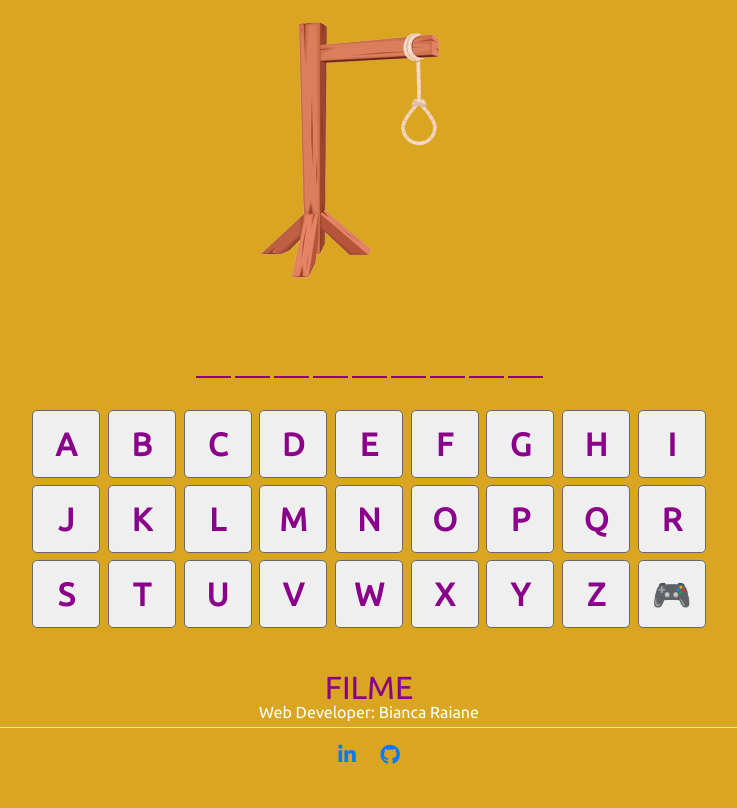
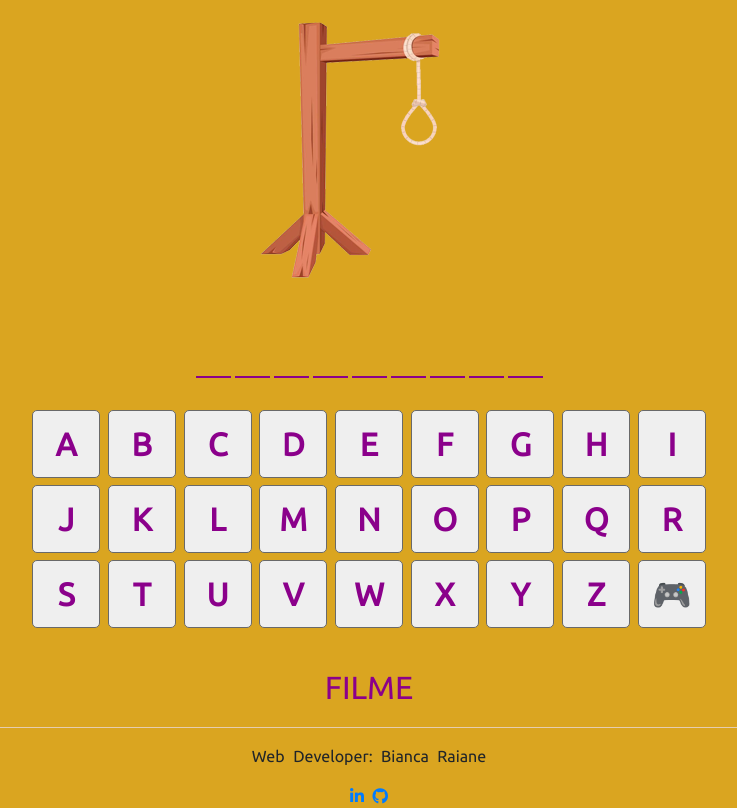
Before and after one commit to biancaraiiane/jogo_da_forca, a plain HTML site: page index.html in a window 1280 px wide. Shown: the whole page, without its empty margins (271-1008 px from the left). Drawn offline with nearby package versions, Linux system fonts and the light colour scheme.

Commit message:
ajuste social media icon

```diff
--- a/index.html
+++ b/index.html
@@ -86,16 +86,15 @@
         </div>
         <!--modal final-->
     </div>
+
     <hr>
 
-
     <footer>
-        <p>Web Developer: Bianca Raiane </p>
+        <p class="f-p">Web Developer: Bianca Raiane </p>
         <span><a href="https://www.linkedin.com/in/bianca-raiane-18556b127/"><i class="fa-brands fa-linkedin-in"></i></a> </span>
        <span><a href="https://github.com/biancaraiiane"><i class="fa-brands fa-github"></i></a></span>
+    </footer>
 
-
-    </footer>
     <script src="./script.js"></script>
     <script src="https://code.jquery.com/jquery-3.2.1.slim.min.js" integrity="sha384-KJ3o2DKtIkvYIK3UENzmM7KCkRr/rE9/Qpg6aAZGJwFDMVNA/GpGFF93hXpG5KkN" crossorigin="anonymous"></script>
     <script src="https://cdn.jsdelivr.net/npm/popper.js@1.12.9/dist/umd/popper.min.js" integrity="sha384-ApNbgh9B+Y1QKtv3Rn7W3mgPxhU9K/ScQsAP7hUibX39j7fakFPskvXusvfa0b4Q" crossorigin="anonymous"></script>
--- a/style.css
+++ b/style.css
@@ -85,28 +85,6 @@ body {
 }
 
 
-hr {
-    width: 100%;
-    height: 1px;
-    border: 0px;
-    background-color: #dddddd;
-}
-footer {
-    position: absolute;
-    bottom: 0;
-    color: #FFF;
-    width: 100%;
-    height: 100px;
-    text-align: center;
-
-}
-
-
-span{
-    font-size: 20px;
-    word-spacing: 20px;
-}
-
 @media (min-width: 321px) {
     .teclas button{
         width: 25px;
@@ -174,3 +152,22 @@ span{
         font-size: 2em;
     }
 }
+
+
+hr {
+    background-color: bisque;
+}
+
+ .f-p {
+    position: relative;
+    text-align: center;
+    word-spacing: 0.3em;
+
+}
+
+footer, span {
+    position: relative;
+    text-align: center;
+    word-spacing: 0.3em;
+
+}
```
